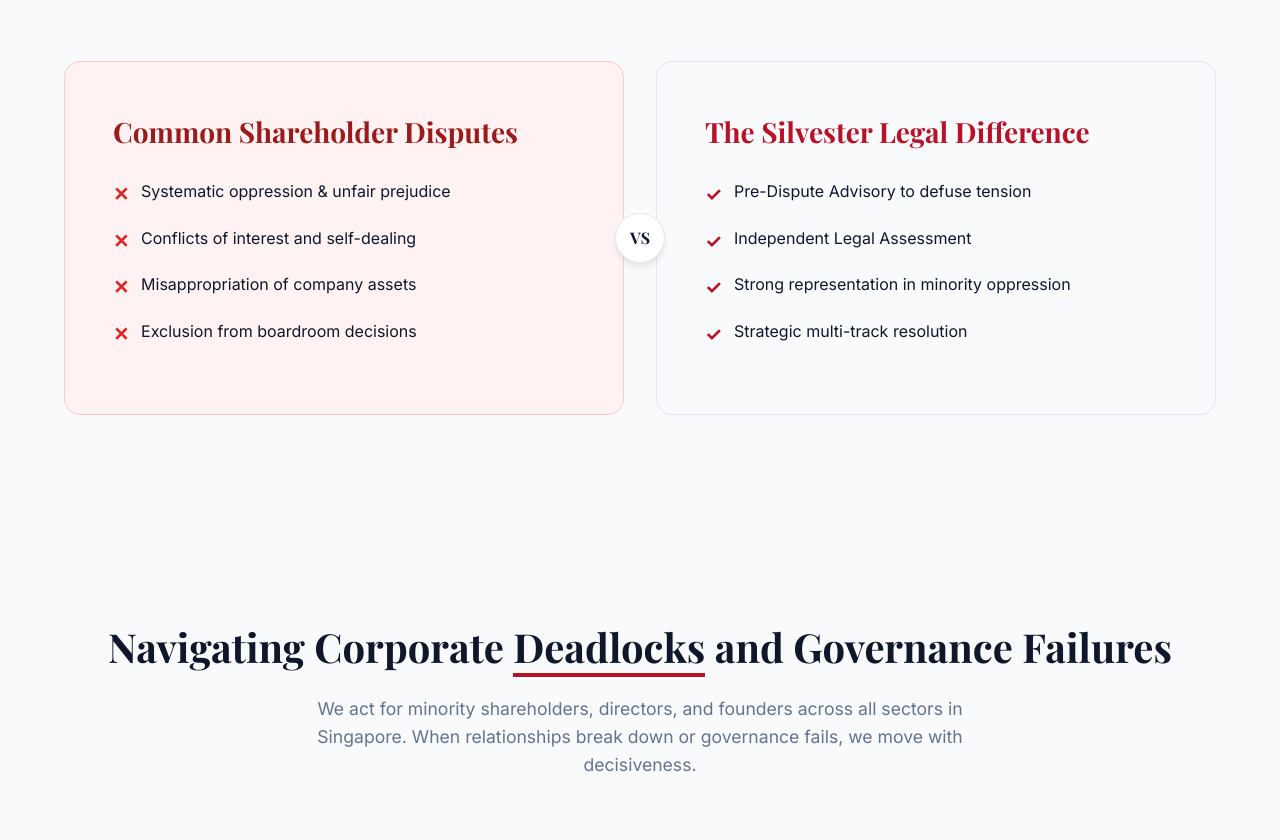
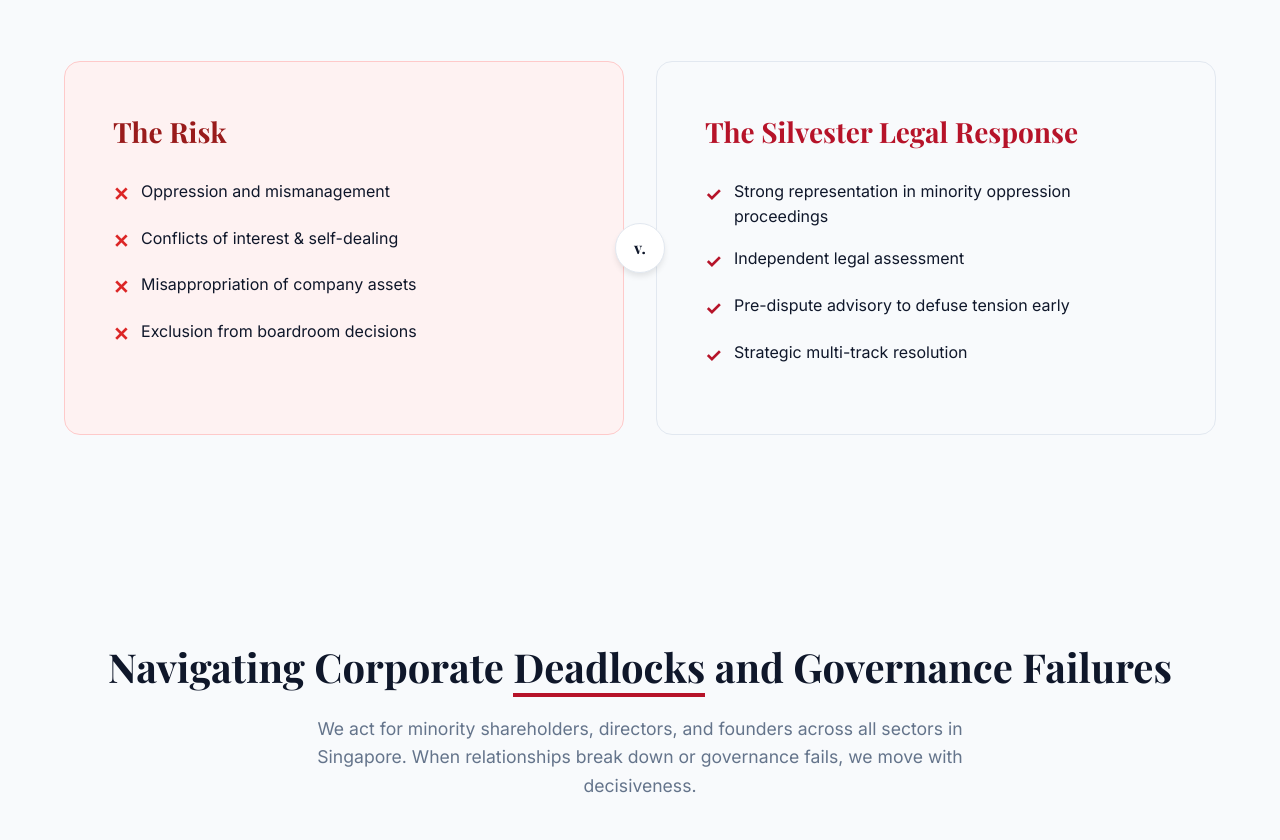
Before and after one commit to Az8-max/Website-Tests, a plain HTML site: page index.html in a window 1280 px wide. Shown: the part 1928-2768 px from the top of the page. Drawn offline with nearby package versions, Linux system fonts and the light colour scheme; a web font is replaced by a local one.

Commit message:
Reframe Comparison section into Risk v. Response with 1:1 mapping

```diff
--- a/index.html
+++ b/index.html
@@ -215,24 +215,24 @@
         <p class="section-subtitle">Commercial disputes carry serious consequences. A misstep can cost you your business, your legacy, and your peace of mind.</p>
 
         <div class="comparison-grid">
-          <div class="vs-badge">VS</div>
+          <div class="vs-badge">v.</div>
 
           <div class="compare-card bad">
-            <h3>Common Shareholder Disputes</h3>
+            <h3>The Risk</h3>
             <ul class="compare-list">
-              <li><span>✕</span> Systematic oppression & unfair prejudice</li>
-              <li><span>✕</span> Conflicts of interest and self-dealing</li>
+              <li><span>✕</span> Oppression and mismanagement</li>
+              <li><span>✕</span> Conflicts of interest & self-dealing</li>
               <li><span>✕</span> Misappropriation of company assets</li>
               <li><span>✕</span> Exclusion from boardroom decisions</li>
             </ul>
           </div>
 
           <div class="compare-card good">
-            <h3>The Silvester Legal Difference</h3>
+            <h3>The Silvester Legal Response</h3>
             <ul class="compare-list">
-              <li><span>✓</span> Pre-Dispute Advisory to defuse tension</li>
-              <li><span>✓</span> Independent Legal Assessment</li>
-              <li><span>✓</span> Strong representation in minority oppression</li>
+              <li><span>✓</span> Strong representation in minority oppression proceedings</li>
+              <li><span>✓</span> Independent legal assessment</li>
+              <li><span>✓</span> Pre-dispute advisory to defuse tension early</li>
               <li><span>✓</span> Strategic multi-track resolution</li>
             </ul>
           </div>
```
